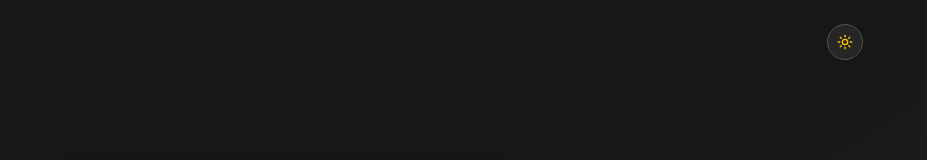
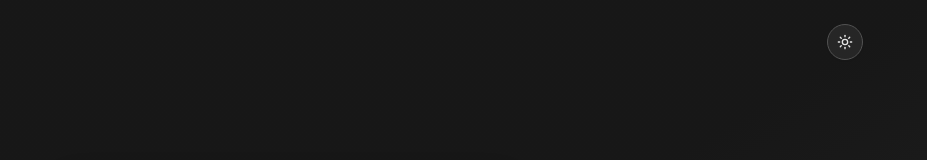
Before and after one commit to Organization-Sgw/vos-dashboard-fe, a React (Vite) app: page /login in a window 1280 px wide. Both pictures are taken after a click on the button "Toggle theme". Shown: the top 160 px of the page, without its empty margins (353-1280 px from the left). Built offline with nearby package versions, Linux system fonts and the light colour scheme.

Commit message:
fix deploy

```diff
--- a/src/components/theme-toggle.tsx
+++ b/src/components/theme-toggle.tsx
@@ -29,7 +29,7 @@ export function ThemeToggle() {
       "
     >
       {isDark ? (
-        <Sun className="h-4 w-4 text-yellow-400" />
+        <Sun className="h-4 w-4 text-neutral-200" />
       ) : (
         <Moon className="h-4 w-4 text-neutral-700" />
       )}
--- a/src/pages/LoginPages.tsx
+++ b/src/pages/LoginPages.tsx
@@ -1,5 +1,4 @@
 import { useEffect, useState } from 'react'
-import { AlertCircle } from 'lucide-react'
 import toast from 'react-hot-toast'
 
 import { Button } from '@/components/ui/button'
```
